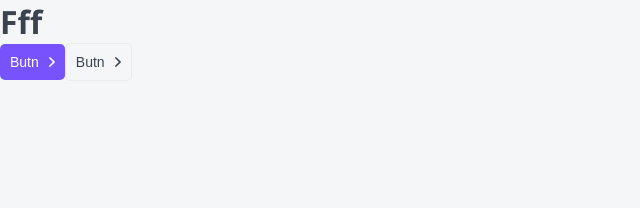
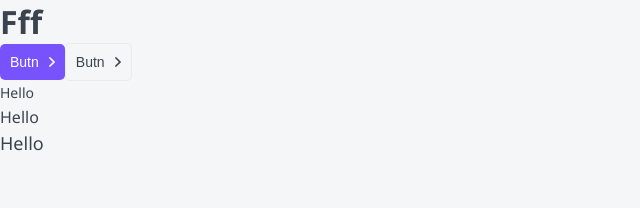
Before and after one commit to MichaelChernyshov/rate-me, a Next.js app: page / in a window 1280 px wide. Shown: the top 208 px of the page, without its empty margins (0-640 px from the left). Built offline with nearby package versions, Linux system fonts and the light colour scheme.

Commit message:
Added p comp with sizes and styling.

```diff
--- a/app/page.tsx
+++ b/app/page.tsx
@@ -1,6 +1,7 @@
 'use client'
 import Button from '@/components/Button/Button'
 import HTag from '@/components/HTag/HTag'
+import P from '@/components/P/P'
 
 export default function Home() {
   return (
@@ -12,6 +13,9 @@
       <Button appearence={'ghost'} arrow='right'>
         Butn
       </Button>
+      <P size={'s'}>Hello</P>
+      <P size={'m'}>Hello</P>
+      <P size={'l'}>Hello</P>
     </>
   )
 }
--- a/components/Button/Button.props.ts
+++ b/components/Button/Button.props.ts
@@ -1,8 +1,8 @@
-import { ButtonHTMLAttributes, DetailedHTMLProps, HTMLAttributes, ReactNode } from 'react'
+import { ButtonHTMLAttributes, DetailedHTMLProps, ReactNode } from 'react'
 
 export interface ButtonProps
   extends DetailedHTMLProps<ButtonHTMLAttributes<HTMLButtonElement>, HTMLButtonElement> {
-  children: ReactNode
+  children?: ReactNode
   appearence: 'primary' | 'ghost'
   arrow?: 'right' | 'down' | 'none'
 }
--- /dev/null
+++ b/components/P/P.module.css
@@ -0,0 +1,18 @@
+.p {
+  margin: 0;
+}
+
+.s {
+  font-size: 14px;
+  line-height: 24px;
+}
+
+.m {
+  font-size: 16px;
+  line-height: 24px;
+}
+
+.l {
+  font-size: 18px;
+  line-height: 29px;
+}
--- /dev/null
+++ b/components/P/P.tsx
@@ -0,0 +1,19 @@
+import { PProps } from './P.props'
+import styles from './P.module.css'
+import cn from 'classnames'
+
+const P = ({ children, size = 'm', className, ...props }: PProps) => {
+  return (
+    <p
+      className={cn(styles.p, className, {
+        [styles.s]: size == 's',
+        [styles.m]: size == 'm',
+        [styles.l]: size == 'l',
+      })}
+      {...props}>
+      {children}
+    </p>
+  )
+}
+
+export default P
```
Also changed, not shown: components/P/P.props.ts (added, +7 -0 lines).
